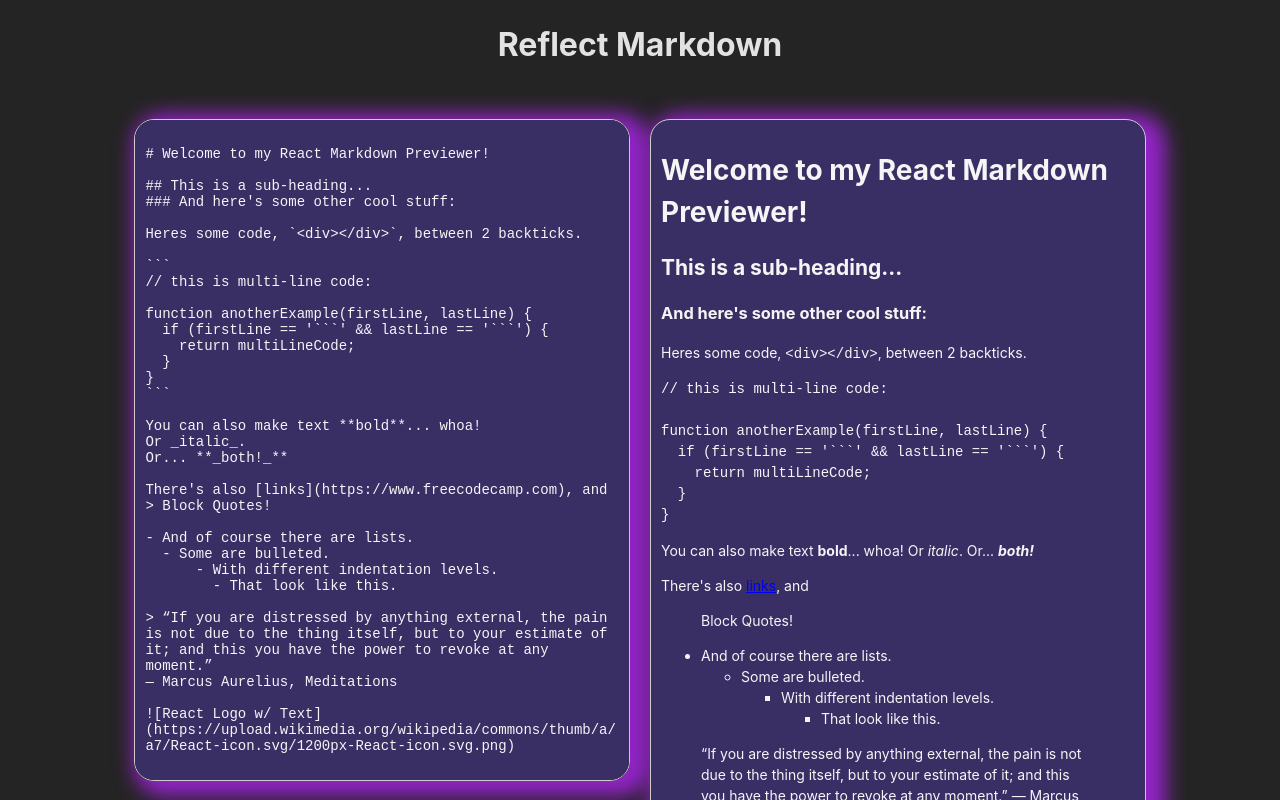
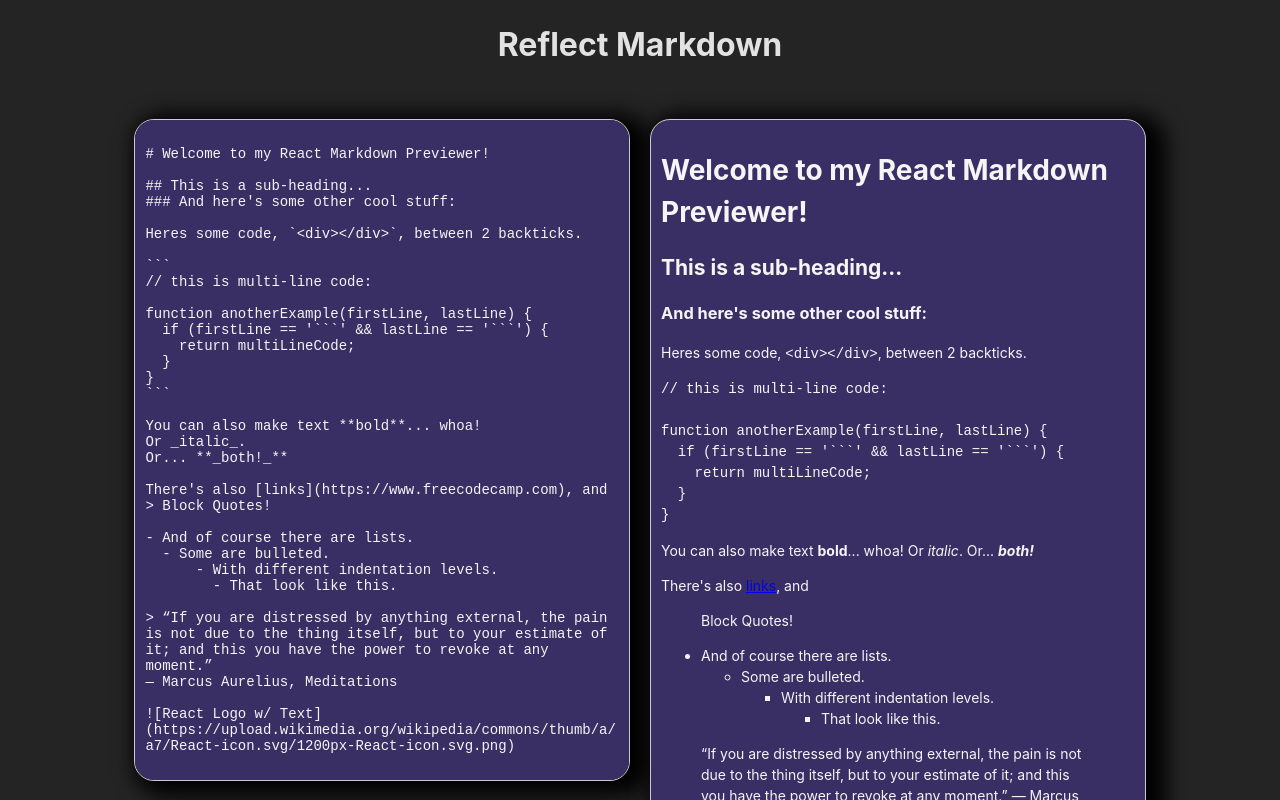
Before and after one commit to lilahmedina/markdown-preview, a React (Vite) app: page / in a window 1280 px wide. Shown: the top 800 px of the page. Built offline with nearby package versions, Linux system fonts and the light colour scheme.

Commit message:
Changed border colors

```diff
--- a/index.html
+++ b/index.html
@@ -7,8 +7,8 @@
     <title>Markdown Previewer</title>
   </head>
   <body>
-    <!--FCC testing-->
-    <script src="https://cdn.freecodecamp.org/testable-projects-fcc/v1/bundle.js"></script>
+    <!--FCC testing
+    <script src="https://cdn.freecodecamp.org/testable-projects-fcc/v1/bundle.js"></script>-->
     <div id="root"></div>
     <script type="module" src="/src/main.tsx"></script>
   </body>
--- a/src/App.css
+++ b/src/App.css
@@ -16,6 +16,7 @@
   overflow: auto;
   resize: none;
   border-radius: 20px;
+  box-shadow: 10px 5px 20px 10px rgb(3, 2, 3);
 }
 
 #preview{
@@ -29,6 +30,7 @@
   overflow: auto;
   resize: none;
   border-radius: 20px;
+  box-shadow: 10px 5px 20px 10px rgb(3, 2, 3);
 }
 
 
@@ -47,7 +49,6 @@ img{
     height: 80vh;
     margin-right: 10px;
     border: 1px solid #ccc;
-    box-shadow: 10px 5px 20px 10px rgb(148, 36, 201);
   }
 
   #preview{
@@ -56,6 +57,5 @@ img{
     margin-left: 10px;
     margin-top: 0;
     border: 1px solid #ccc;
-    box-shadow: 10px 5px 20px 10px rgb(148, 36, 201);
   }
 }
```
